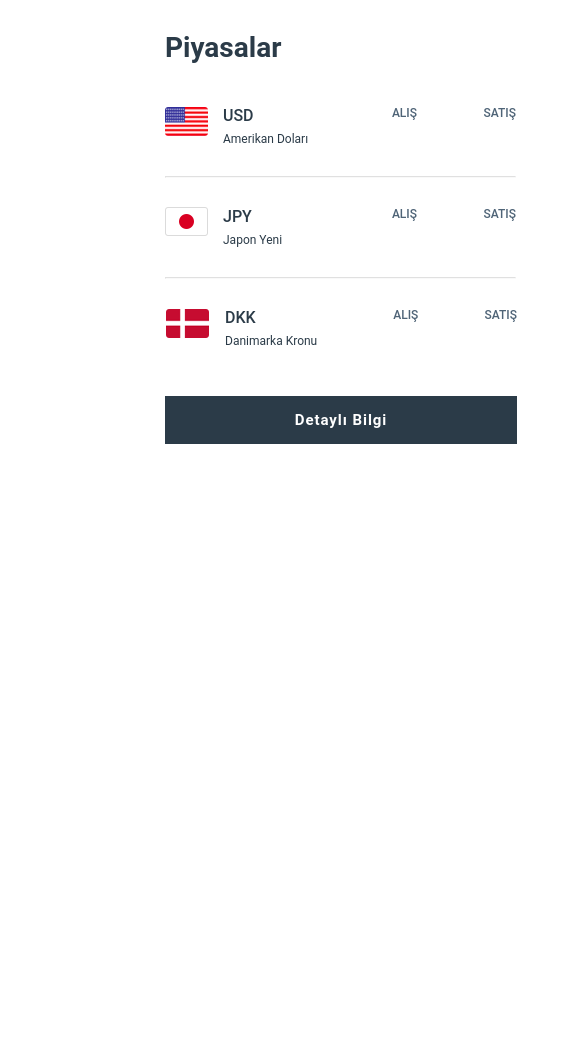
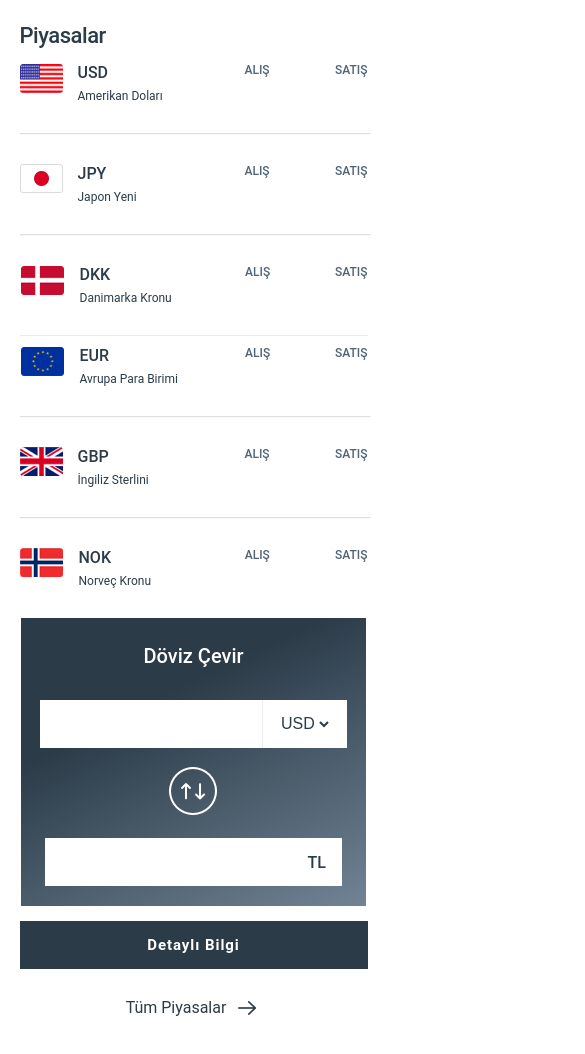
Before and after one commit to CCR4SHH/ExchangeCurrency, a plain HTML site: page index.html in a window 390 px wide. Shown: the top 1054 px of the page, 585 px wide, since content can reach past the window. Before the commit the page ends 844 px from the top, so only its background shows below. Drawn offline with Linux system fonts and the light colour scheme; no server answers.

Commit message:
Mobile Updates

```diff
--- a/assets/css/main.scss
+++ b/assets/css/main.scss
@@ -2,6 +2,7 @@
     margin: 0;
     padding: 0;
     box-sizing: border-box;
+    text-decoration: none;
 }
 
 @mixin textflex(){
@@ -50,7 +51,6 @@ body{
                 .column{
                     flex: 50%;
                     width: 352px;
-                    min-height: 200px;
                     &:first-child{
                         margin-right: 75px;
                     }
@@ -131,9 +131,7 @@ body{
                     margin-bottom: 27px;
                 }
                 .input-group{
-                    display: flex;
-                    align-items: center;
-                    justify-content: center;
+                    @include textflex();
                 }
                 #curexc{
                     width: 129px;
@@ -200,7 +198,7 @@ body{
                 display: flex;
 
                 .btn-info{
-                    width: 352px;
+                    width: 350px;
                     height: 48px;
                     margin-right: 75px;
                     background-color: $text-color;
@@ -214,17 +212,112 @@ body{
                 .btn-all{
                     width: 350px;
                     height: 48px;
+                    color: $text-color;
                     border: 2px solid $soft-color;
                     @include textflex();
+
+                    .mobile{
+                        display: none;
+                    }
                 }
             }
         }
     }
 }
 
-@media screen and (max-width: 375px) {
-    section {
-      width: 375px;
-      height: auto;
+@media screen and (max-width: 500px) {
+    body{
+        section{
+            width: 375px;
+            padding: 9px 15px 27px 12px;
+            height: auto;
+
+              .con-header{
+                  color: $text-color;
+                  width: 348px;
+                  font-size: 22px;
+                  font-weight: 500;
+                  line-height: 2.45;
+                  letter-spacing: -0.49px;
+                  margin-top: 0;
+              }
+              .content{
+                margin-top: 0;
+                align-items: baseline;
+                flex-wrap: wrap;
+
+                .markets{
+                    width: 348px;
+                    margin-right: 0;
+                    flex-direction: column;
+
+                    .column{
+                        flex: auto;
+                        width: 348px;
+                        &:first-child{
+                            margin-right: 0;
+                            border-bottom: 1px solid #e6ecf0;
+                            margin-bottom: 10px;
+                        }
+                    }
+                }
+
+                .exchange{
+                    width: 345px;
+                    height: 288px;
+                    padding: 21px 24px 24px;
+                    background: linear-gradient(154deg, #2b3b48 32%, #8093a5 115%);
+
+                    #curexc{
+                        width: 297px;
+                        height: 48px;
+                        box-sizing: border-box;
+                        border: none;
+                        border-right: 1px solid $input-border;
+                        outline: none;
+                        padding: 15px 0 15px 15px;
+                        font-size: 16px;
+                        font-weight: 500;
+                        line-height: 1.25;
+                        color: $text-color;
+                    }
+
+                    .excbutton{
+                        margin: 19px 124px 19px 124px;
+                    }
+
+                    .excresult{
+                        width: 297px;
+                    }
+                }
+              }
+
+              .btn-group{
+                width: 100%;
+                margin-top: 15px;
+                justify-content: center;
+
+                .buttons{
+                    width: 100%;
+                    flex-direction: column;
+                    gap: 15px;
+
+                    .btn-info{
+                        width: 100%;
+                        margin-right: 0;
+                    }
+
+                    .btn-all{
+                        border: none;
+
+                        .mobile{
+                            display: inline-block;
+                            padding-left: 5px;
+                        }
+                    }
+                }
+              }
+          }
     }
+
 }
--- a/index.html
+++ b/index.html
@@ -152,8 +152,8 @@
 
         <div class="btn-group">
             <div class="buttons">
-                <div class="btn-info">Detaylı Bilgi</div>
-                <div class="btn-all">Tüm Piyasalar</div>
+                <a href="#" class="btn-info">Detaylı Bilgi</a>
+                <a href="#" class="btn-all">Tüm Piyasalar <img src="assets/images/icons-32-go.png" class="mobile"></a>
             </div>
         </div>
     </section>
```
Also changed, not shown: assets/css/main.css, assets/images/icons-32-go.png (added), 1 other file.
